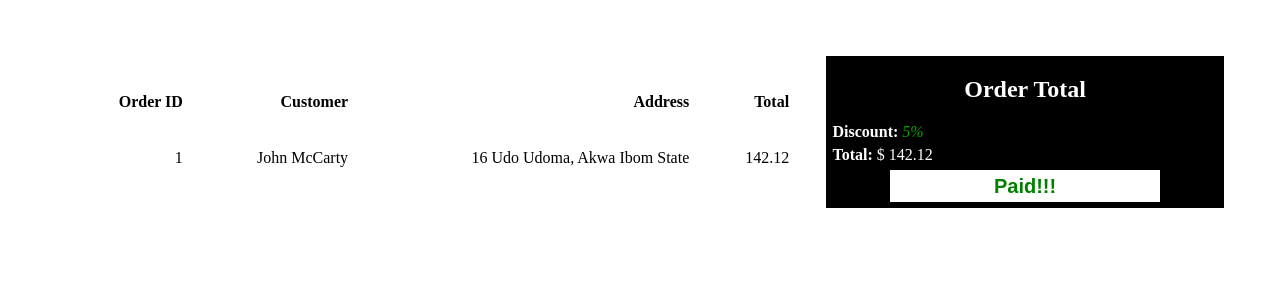
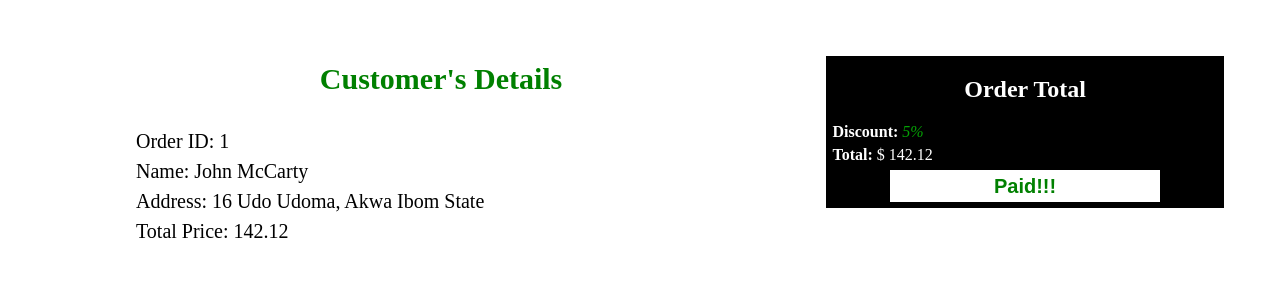
Before and after one commit to Fasunle/pizza-order-website, a Next.js app: page /orders/1 in a window 1280 px wide. Shown: the top 300 px of the page. Built offline with nearby package versions, Linux system fonts and the light colour scheme.

Commit message:
Order page re-design

```diff
--- /dev/null
+++ b/components/CustomerDetails.jsx
@@ -0,0 +1,16 @@
+import React from "react";
+import styles from "../styles/CustomerDetails.module.css";
+
+const CustomerDetails = ({ order }) => (
+  <div className={styles.customer_info}>
+    <h2>Customer&apos;s Details</h2>
+    <ul>
+      <li>Order ID: {order.id}</li>
+      <li>Name: {order.customer}</li>
+      <li>Address: {order.address}</li>
+      <li>Total Price: {order.total}</li>
+    </ul>
+  </div>
+);
+
+export default CustomerDetails;
--- a/components/OrderTable.jsx
+++ /dev/null
@@ -1,31 +0,0 @@
-import React from "react";
-import styles from "../styles/OrderTable.module.css";
-
-const OrderTable = ({ order }) => (
-  <table className={styles.table}>
-    <thead>
-      <th>Order ID</th>
-      <th>Customer</th>
-      <th>Address</th>
-      <th>Total</th>
-    </thead>
-    <tbody>
-      <tr>
-        <td>
-          <span className={styles.orderID}>{order.id}</span>
-        </td>
-        <td>
-          <span className={styles.customer}>{order.customer}</span>
-        </td>
-        <td>
-          <span className={styles.address}>{order.address}</span>
-        </td>
-        <td>
-          <span className={styles.total}>{order.total}</span>
-        </td>
-      </tr>
-    </tbody>
-  </table>
-);
-
-export default OrderTable;
--- a/pages/orders/[id].jsx
+++ b/pages/orders/[id].jsx
@@ -1,5 +1,5 @@
 import styles from "../../styles/Order.module.css";
-import OrderTable from "../../components/OrderTable";
+import CustomerDetails from "../../components/CustomerDetails";
 import { discountedTotalPrice } from "../../utils";
 
 const cart = [
@@ -39,7 +39,7 @@ const Order = () => {
   return (
     <div className={styles.container}>
       <div className={styles.left}>
-        <OrderTable order={order} />
+        <CustomerDetails order={order} />
       </div>
       <div className={styles.right}>
         <h2 className={styles.cartTitle}>Order Total</h2>
--- /dev/null
+++ b/styles/CustomerDetails.module.css
@@ -0,0 +1,18 @@
+.customer_info{
+    width: 100%;
+    line-height: 1.5;
+    font-size: 1.25rem;
+}
+
+.customer_info ul{
+    list-style-type: none;
+    padding-left: 5rem;
+    margin: 0;
+}
+
+.customer_info h2{
+    text-align: center;
+    margin-top: 0;
+    color: green;
+    font-family: "Times New Roman", serif;
+}
--- a/styles/OrderTable.module.css
+++ /dev/null
@@ -1,5 +0,0 @@
-.table{
-    border-spacing: 2.25rem;
-    width: 100%;
-    text-align: end;
-}
```
